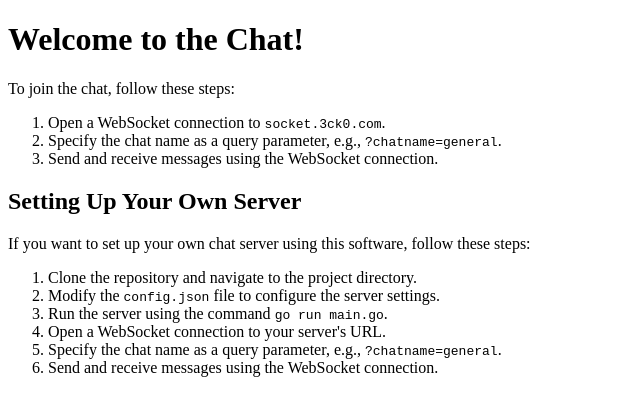
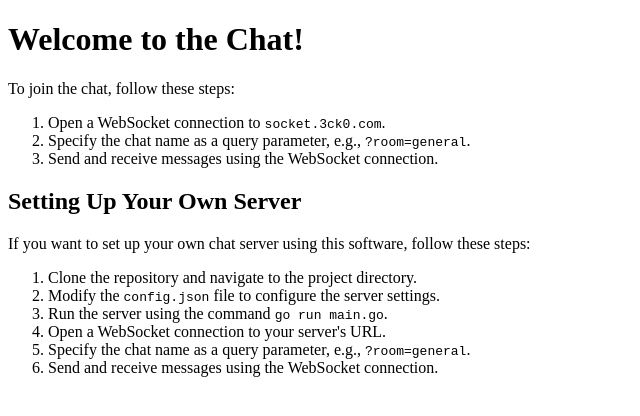
Before and after one commit to donuts-are-good/ket, a plain HTML site: page web/index.html in a window 1280 px wide. Shown: the full height of the page, 0-640 px from the left. Drawn offline with Linux system fonts and the light colour scheme.

Commit message:
formatting

```diff
--- a/web/index.html
+++ b/web/index.html
@@ -10,7 +10,7 @@
     </p>
     <ol>
         <li>Open a WebSocket connection to <code>socket.3ck0.com</code>.</li>
-        <li>Specify the chat name as a query parameter, e.g., <code>?chatname=general</code>.</li>
+        <li>Specify the chat name as a query parameter, e.g., <code>?room=general</code>.</li>
         <li>Send and receive messages using the WebSocket connection.</li>
     </ol>
     <h2>Setting Up Your Own Server</h2>
@@ -22,7 +22,7 @@
         <li>Modify the <code>config.json</code> file to configure the server settings.</li>
         <li>Run the server using the command <code>go run main.go</code>.</li>
         <li>Open a WebSocket connection to your server's URL.</li>
-        <li>Specify the chat name as a query parameter, e.g., <code>?chatname=general</code>.</li>
+        <li>Specify the chat name as a query parameter, e.g., <code>?room=general</code>.</li>
         <li>Send and receive messages using the WebSocket connection.</li>
     </ol>
 </body>
```
Also changed, not shown: motd/default.motd.txt, motd/general.motd.txt.
